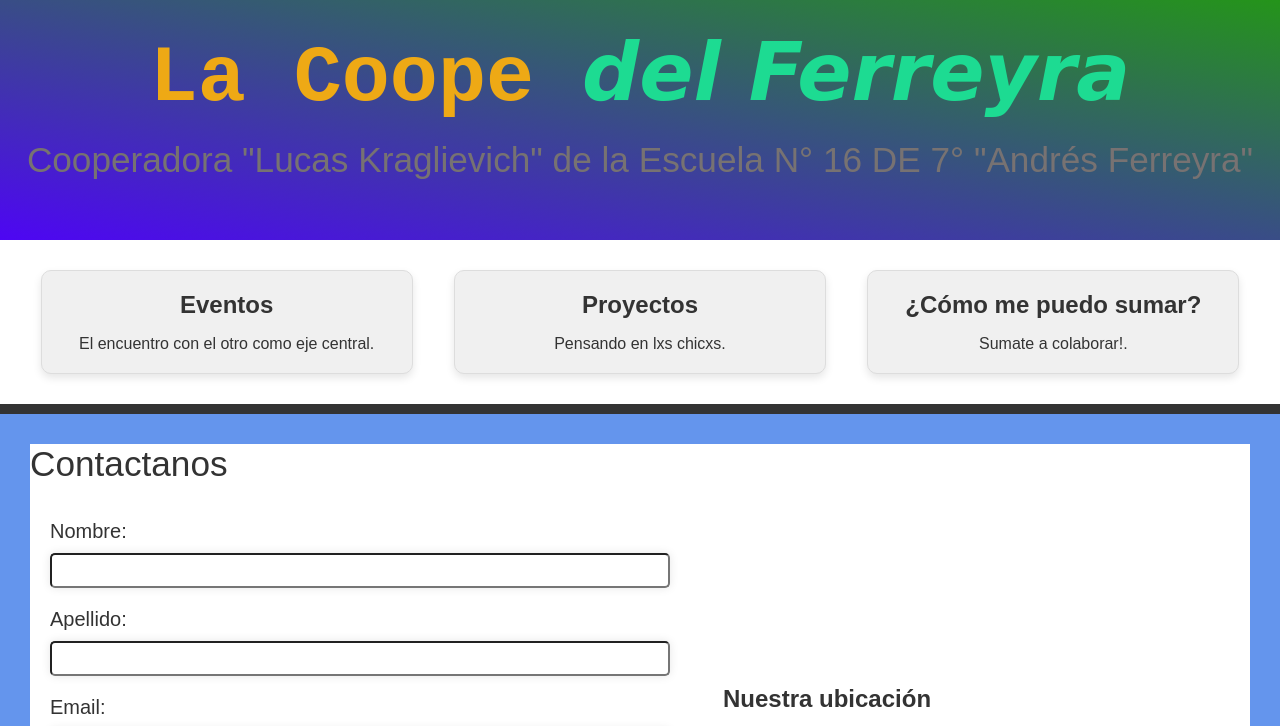
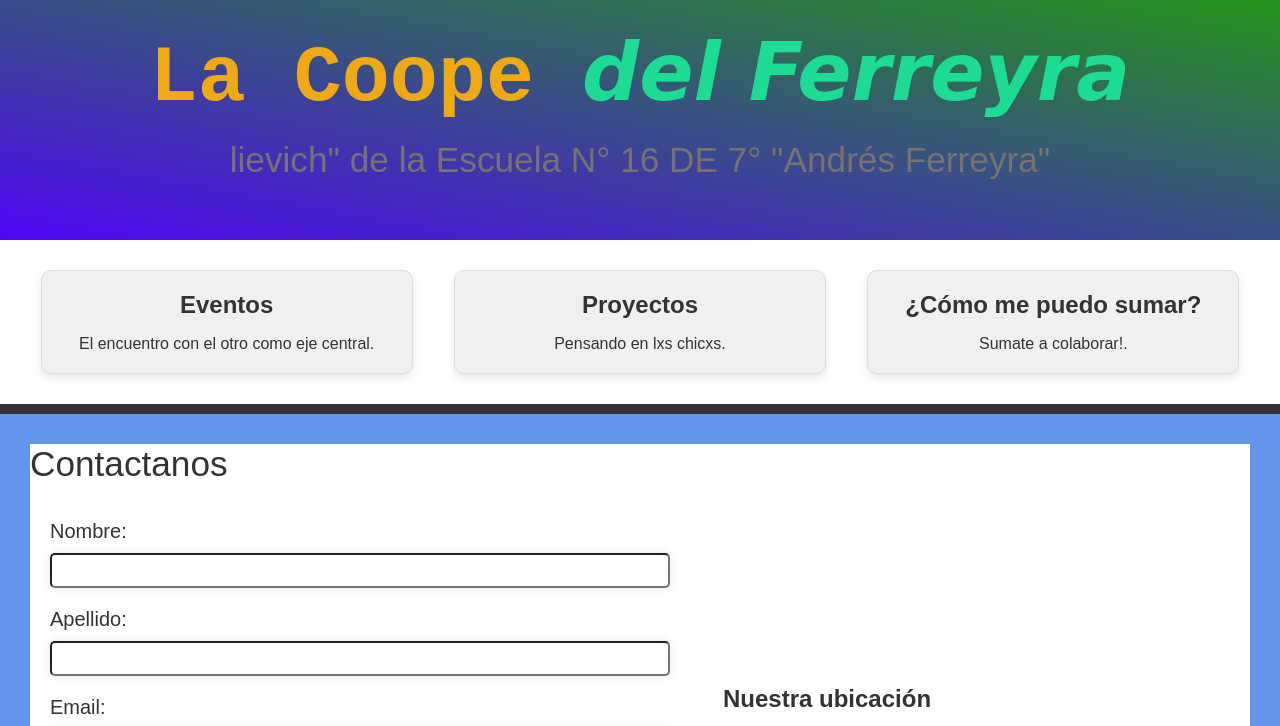
Before and after one commit to LalaLero83/LaCoopeDelFerreyra, a plain HTML site: page index.html in a window 1280 px wide. Shown: the part 41-767 px from the top of the page. Drawn offline with nearby package versions, Linux system fonts and the light colour scheme; a script that the page names is missing.

Commit message:
Update index.html

```diff
--- a/index.html
+++ b/index.html
@@ -29,7 +29,7 @@
     <main class="main">
         <section id="presentacion">
             <h1> <span class="half1">La Coope </span><span class="half2">del Ferreyra</span></h1>
-            <h2>Cooperadora "Lucas Kraglievich" de la Escuela N° 16 DE 7° "Andrés Ferreyra"</h2>
+            <h2>lievich" de la Escuela N° 16 DE 7° "Andrés Ferreyra"</h2>
             <br>
         </section>
 
```
